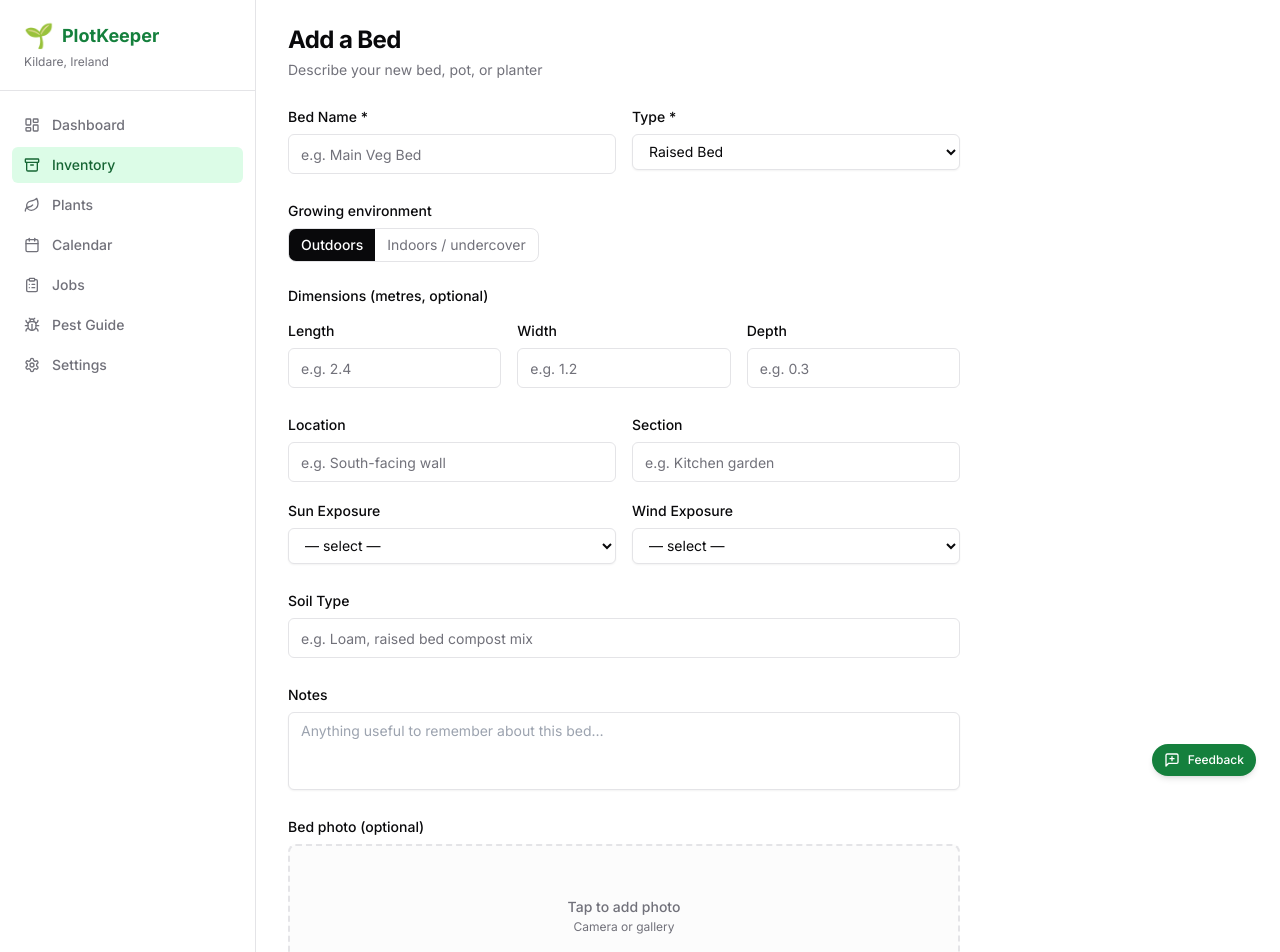
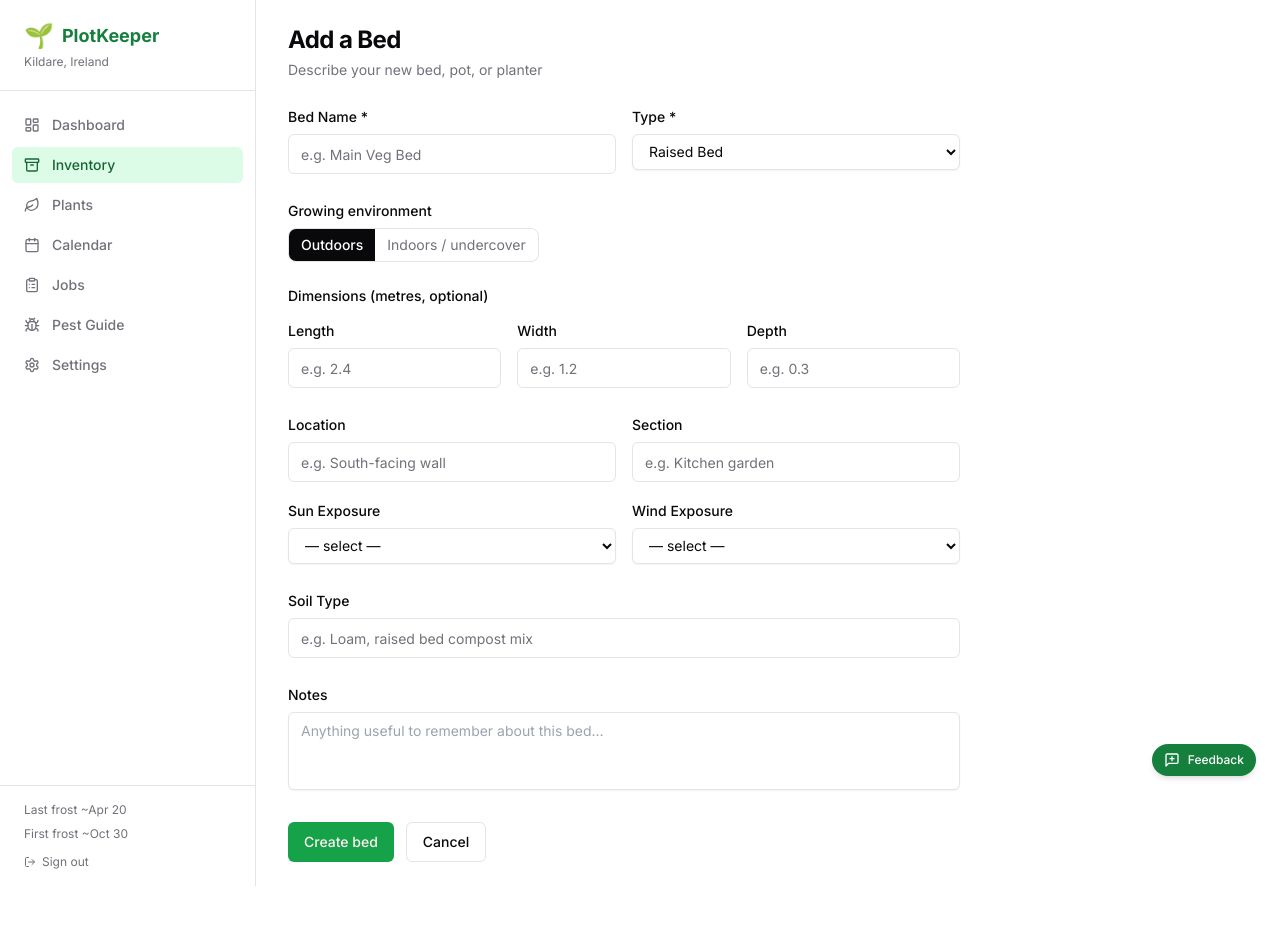
Before and after one commit to kennyi/plotkeeper, a Next.js app: page /beds/new in a window 1280 px wide. Shown: the top 952 px of the page. After the commit the page ends 886 px from the top, so only its background shows below. Built offline with nearby package versions, Linux system fonts and the light colour scheme.

Commit message:
feat: remove photo upload field from bed edit form
Photos are now managed through the gallery avatar on the bed detail
page — no need for a separate upload field in the edit form.

https://claude.ai/code/session_01PREcYZdT9WZiQheQzmNmyD

```diff
--- a/components/beds/BedForm.tsx
+++ b/components/beds/BedForm.tsx
@@ -266,14 +266,6 @@ export function BedForm({ defaultValues, action, submitLabel, hideDimensions }:
         />
       </Field>
 
-      {/* Photo */}
-      <PhotoUpload
-        name="photo_url"
-        defaultValue={defaultValues?.photo_url}
-        folder="beds"
-        label="Bed photo (optional)"
-      />
-
       {/* Actions */}
       <div className="flex gap-3 pt-2">
         <Button type="submit">{submitLabel}</Button>
```
